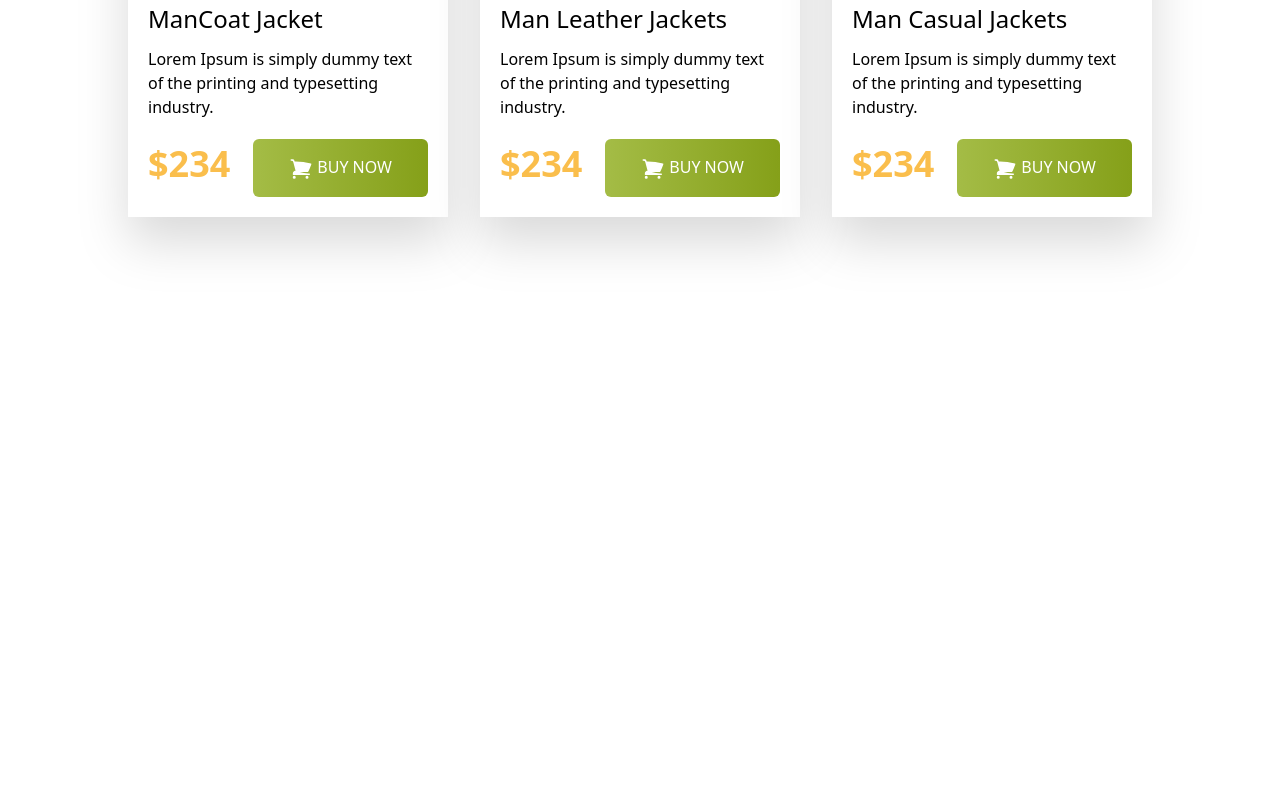
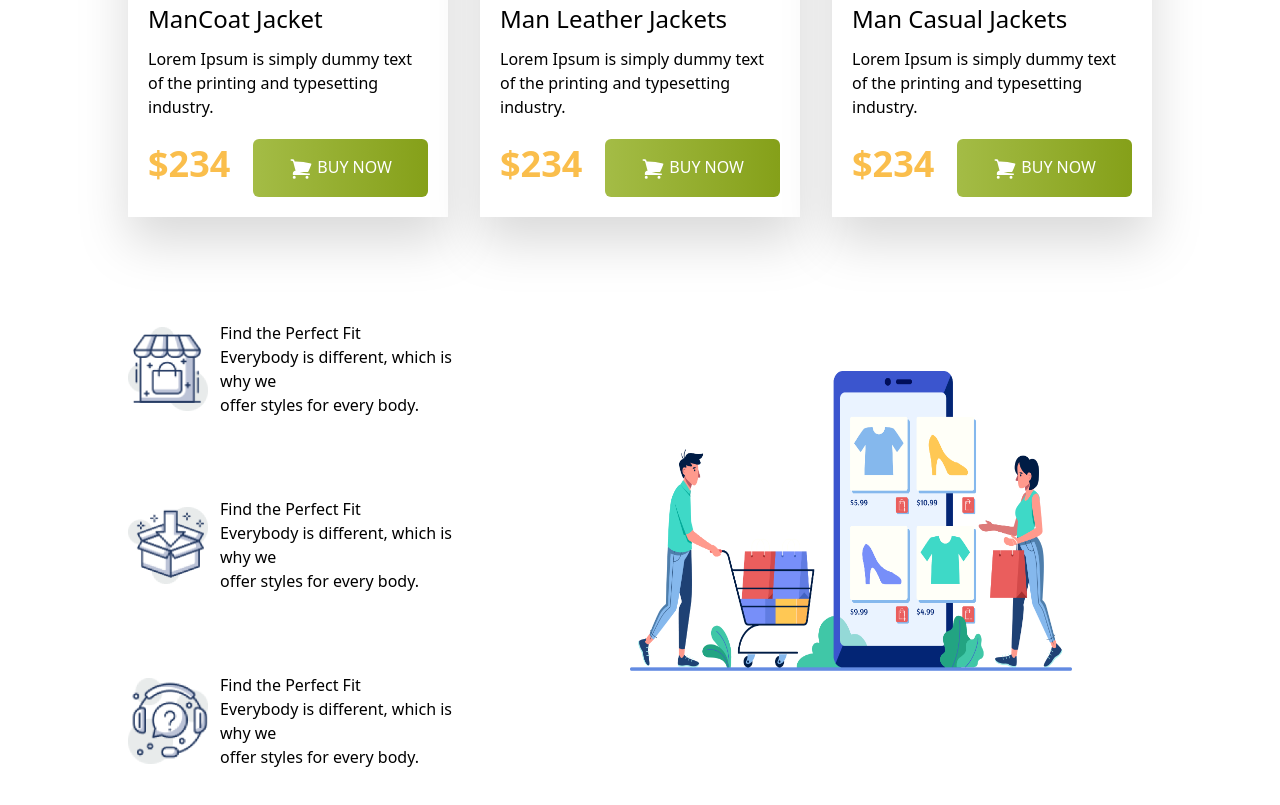
Before and after one commit to Noman-Mia/penguin-fashion, a plain HTML site: page index.html in a window 1280 px wide. Shown: the part 1783-2588 px from the top of the page. Before the commit the page ends 2080 px from the top, so only its background shows below. Drawn offline with nearby package versions, Linux system fonts and the light colour scheme.

Commit message:
added last section

```diff
--- a/index.html
+++ b/index.html
@@ -179,6 +179,47 @@
 
             </div>
         </section>
+        <!-- last section -->
+        <section class="flex flex-col md:flex-row mt-6 items-center justify-center space-x-40">
+            <div class="">
+                <div class="mt-20">
+                    <div class="flex items-center justify-center space-x-3">
+                        <img class="w-20 h-15" src="icons/house.png" alt="">
+                      <div>
+                         <h1>Find the Perfect Fit</h1>
+                         <p>Everybody is different, which is why we <br>
+                          offer styles for every body.</p>
+                      </div>
+                    </div>
+
+                </div>
+                <div class="mt-20">
+                    <div class="flex items-center justify-center space-x-3">
+                        <img class="w-20 h-15" src="icons/box.png" alt="">
+                      <div>
+                         <h1>Find the Perfect Fit</h1>
+                         <p>Everybody is different, which is why we <br>
+                          offer styles for every body.</p>
+                      </div>
+                    </div>
+
+                </div>
+                <div class="mt-20">
+                    <div class="flex items-center justify-center space-x-3">
+                        <img class="w-20 h-15" src="icons/question.png" alt="">
+                      <div>
+                         <h1>Find the Perfect Fit</h1>
+                         <p>Everybody is different, which is why we <br>
+                          offer styles for every body.</p>
+                      </div>
+                    </div>
+                </div>
+            </div>
+
+            <div>
+                <img class="mt-3 pr-20 md:w-140 h-80 pt-5" src="images/shopping.png" alt="">
+            </div>
+        </section>
     </main>
 
 
```
